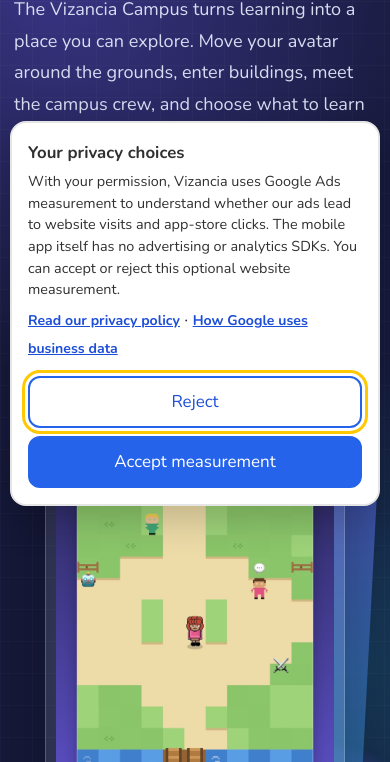
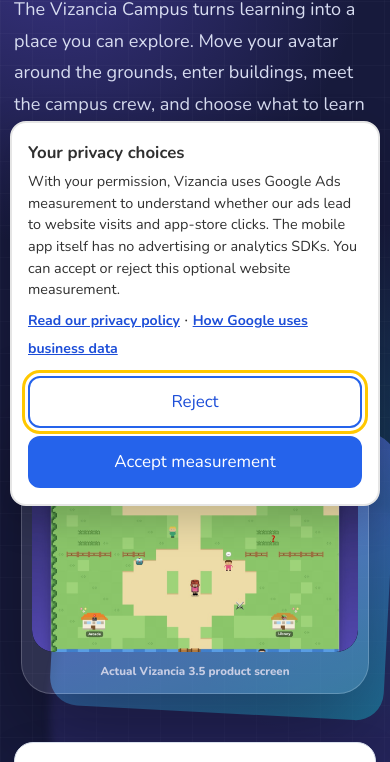
Before and after one commit to Odin686/-vizancia-site, a website: page campus.html in a window 390 px wide. Shown: the part 328-1090 px from the top of the page. Drawn offline with Linux system fonts and the light colour scheme.

Commit message:
Use compact Campus hero preview

```diff
--- a/assets/campus.css
+++ b/assets/campus.css
@@ -42,8 +42,8 @@
   position: relative;
   z-index: 1;
   display: grid;
-  grid-template-columns: minmax(0, 1fr) minmax(330px, .62fr);
-  gap: 72px;
+  grid-template-columns: minmax(0, 1fr) minmax(390px, .75fr);
+  gap: 64px;
   align-items: center;
 }
 
@@ -114,7 +114,7 @@
 
 .campus-hero-screen {
   position: relative;
-  max-width: 300px;
+  width: min(440px, 100%);
   justify-self: end;
   margin: 0;
   padding: 10px;
@@ -138,7 +138,7 @@
 .campus-hero-shot {
   position: relative;
   overflow: hidden;
-  aspect-ratio: 9 / 16;
+  aspect-ratio: 4 / 3;
   border-radius: 22px;
   background: #121632;
 }
@@ -148,7 +148,7 @@
   width: 100%;
   height: 100%;
   object-fit: cover;
-  object-position: center bottom;
+  object-position: center 32%;
   border-radius: inherit;
 }
 
@@ -311,7 +311,7 @@
 .campus-store-row img { width: auto; height: 48px; }
 
 @media (max-width: 1040px) {
-  .campus-hero-grid { grid-template-columns: minmax(0, 1fr) minmax(290px, .55fr); gap: 44px; }
+  .campus-hero-grid { grid-template-columns: minmax(0, 1fr) minmax(340px, .65fr); gap: 40px; }
   .campus-principles { grid-template-columns: repeat(2, 1fr); }
 }
 
@@ -321,7 +321,7 @@
   .campus-faq-layout,
   .campus-download-panel,
   .campus-heading-wide { grid-template-columns: 1fr; }
-  .campus-hero-screen { width: min(410px, 90%); justify-self: center; }
+  .campus-hero-screen { width: min(520px, 96%); justify-self: center; }
   .campus-step-grid { grid-template-columns: 1fr; }
   .campus-step { min-height: 0; }
   .campus-step > span { margin-bottom: 30px; }
--- a/campus.html
+++ b/campus.html
@@ -24,7 +24,7 @@
   <link rel="icon" href="assets/favicon.svg" type="image/svg+xml">
   <link rel="apple-touch-icon" href="assets/apple-touch-icon.png">
   <link rel="stylesheet" href="assets/pro-pages.css?v=2">
-  <link rel="stylesheet" href="assets/campus.css?v=4">
+  <link rel="stylesheet" href="assets/campus.css?v=5">
   <link rel="stylesheet" href="assets/privacy-consent.css?v=2">
   <script type="application/ld+json">
   {
@@ -99,7 +99,7 @@
         </div>
         <figure class="campus-hero-screen reveal">
           <div class="campus-hero-shot">
-            <img src="assets/screenshots/campus/campus.jpg" alt="Vizancia app preview showing an avatar exploring the walkable AI Campus" width="760" height="1651" fetchpriority="high" decoding="async">
+            <img src="assets/screenshots/campus/campus-ipad.jpg" alt="Wide Vizancia app preview showing an avatar exploring the walkable AI Campus" width="1100" height="1466" fetchpriority="high" decoding="async">
           </div>
           <figcaption>Actual Vizancia 3.5 product screen</figcaption>
         </figure>
```
